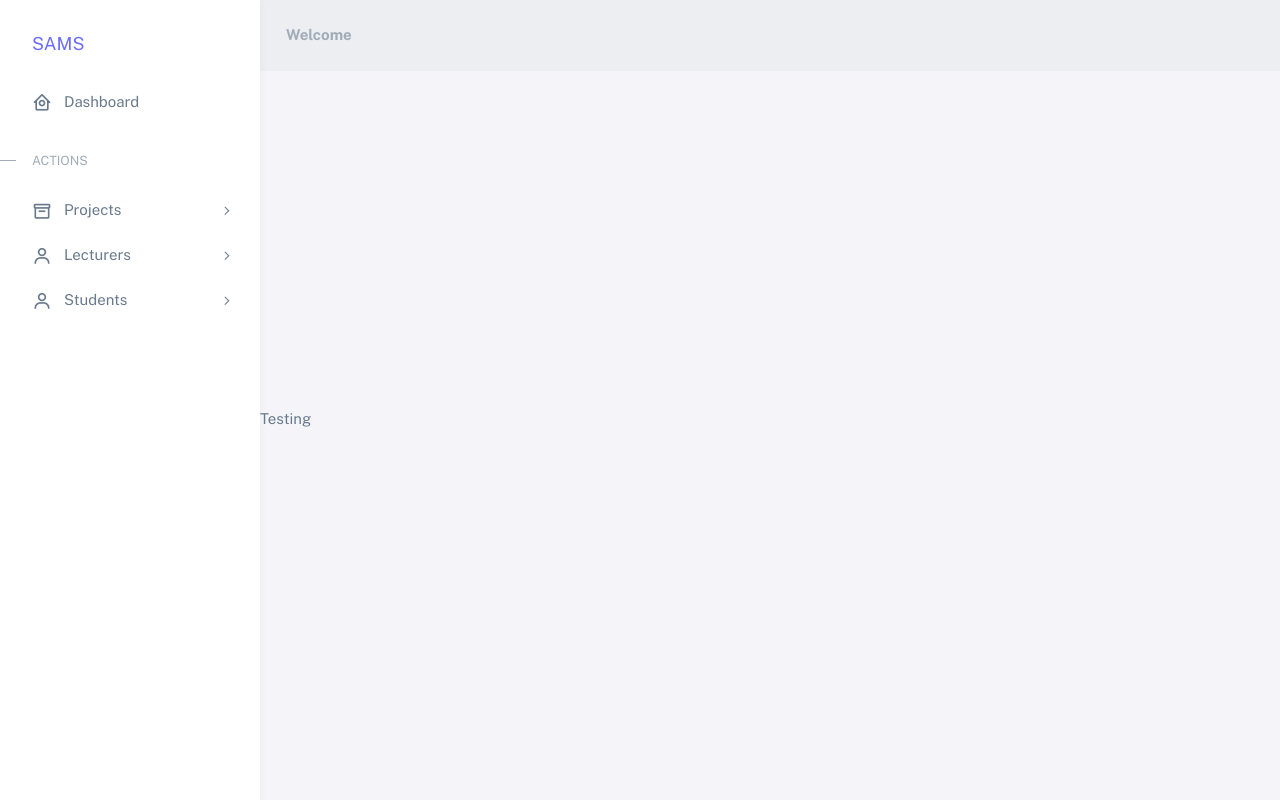
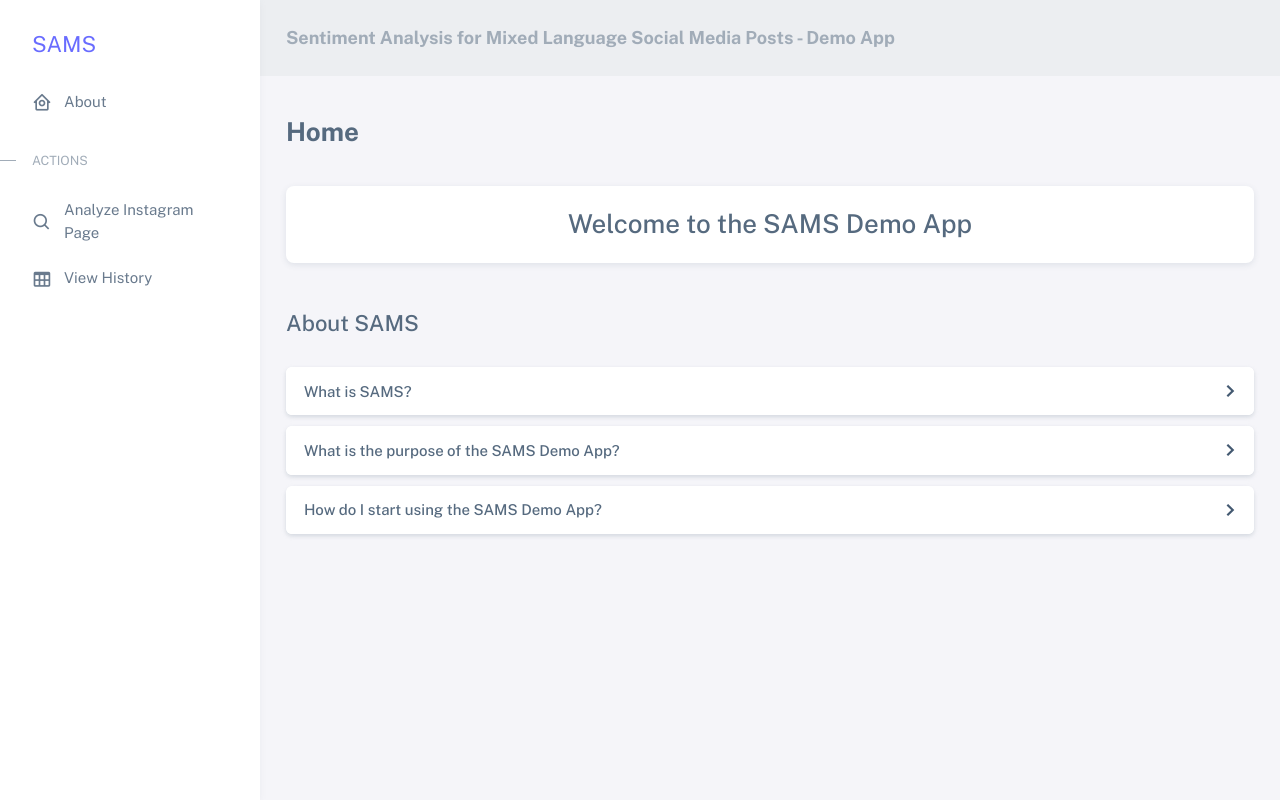
Before and after one commit to IsSoySauceASauce/fyp, a Flask app: page /app in a window 1280 px wide. Run offline with Flask 3, Linux system fonts and the light colour scheme; some libraries are stand-ins or nearby versions.

Commit message:
Added main about page

```diff
--- a/sams_app.py
+++ b/sams_app.py
@@ -20,3 +20,7 @@ class PageSentiment(db.Model):
 @app.route('/app')
 def home_page():
     return render_template('home.html')
+
+@app.route('/app/analyze')
+def analyze():
+    return render_template('analyze.html')
--- /dev/null
+++ b/templates/analyze.html
@@ -0,0 +1,5 @@
+{% extends 'main_layout.html' %}
+
+{% block content %}
+
+{% endblock %}
--- a/templates/home.html
+++ b/templates/home.html
@@ -2,6 +2,96 @@
 
 {% block content %}
 
-<p>Testing</p>
+  <div class="content-wrapper">
+    <div class="container-xxl flex-grow-1 container-p-y">
+      <h4 class="fw-bold py-3 mb-4 fs-3">Home</h4>
+      <div class="card">
+        <h5 class="card-header mx-auto fs-3">Welcome to the SAMS Demo App</h5>
+      </div>
+      <h5 class="mt-5 fs-4">About SAMS</h5>
+      <div class="row">
+        <div class="col-md mb-4 mb-md-0">
+          <div class="accordion mt-3" id="accordionExample">
+            <div class="card accordion-item">
+                <h2 class="accordion-header" id="headingOne">
+                  <button
+                    type="button"
+                    class="accordion-button collapsed"
+                    data-bs-toggle="collapse"
+                    data-bs-target="#accordionOne"
+                    aria-expanded="false"
+                    aria-controls="accordionOne"
+                  >
+                    What is SAMS?
+                  </button>
+                </h2>
+                <div
+                  id="accordionOne"
+                  class="accordion-collapse collapse"
+                  aria-labelledby="headingOne"
+                  data-bs-parent="#accordionExample"
+                >
+                  <div class="accordion-body">
+                    SAMS is a sentiment analysis tool that can predict the sentiment of social media posts that uses a mix of Malay and English language in one sentence.
+                    This is achieved by training a machine learning model using various machine learning algorithms and a dataset of real social media posts, from which the
+                    best performing model was selected.
+                  </div>
+                </div>
+              </div>
+            <div class="card accordion-item">
+              <h2 class="accordion-header" id="headingTwo">
+                <button
+                  type="button"
+                  class="accordion-button collapsed"
+                  data-bs-toggle="collapse"
+                  data-bs-target="#accordionTwo"
+                  aria-expanded="false"
+                  aria-controls="accordionTwo"
+                >
+                  What is the purpose of the SAMS Demo App?
+                </button>
+              </h2>
+              <div
+                id="accordionTwo"
+                class="accordion-collapse collapse"
+                aria-labelledby="headingTwo"
+                data-bs-parent="#accordionExample"
+              >
+                <div class="accordion-body">
+                  This simple web app was created to demonstrate the viability of the SAMS model on predicting real life social media posts. The app will scrape an Instagram page based
+                  on user input for the most recent comments, predict the sentiments of the comments and display a summary of the general sentiment on the page. This data will
+                  then be stored in a database to allow viewing at a later time.
+                </div>
+              </div>
+            </div>
+            <div class="card accordion-item">
+              <h2 class="accordion-header" id="headingThree">
+                <button
+                  type="button"
+                  class="accordion-button collapsed"
+                  data-bs-toggle="collapse"
+                  data-bs-target="#accordionThree"
+                  aria-expanded="false"
+                  aria-controls="accordionThree"
+                >
+                  How do I start using the SAMS Demo App?
+                </button>
+              </h2>
+              <div
+                id="accordionThree"
+                class="accordion-collapse collapse"
+                aria-labelledby="headingThree"
+                data-bs-parent="#accordionExample"
+              >
+                <div class="accordion-body">
+                  Simply click <a href="#">here</a> or the "Analyze Instagram Page" on the sidebar to start using the demo app. You can then enter the
+                  name of the Instagram page that you would like to see the sentiment of and the app will handle the rest for you.
+                </div>
+              </div>
+            </div>
+          </div>
+        </div>
+      </div>
+  </div>
 
 {% endblock %}
--- a/templates/main_layout.html
+++ b/templates/main_layout.html
@@ -50,7 +50,7 @@
         <aside id="layout-menu" class="layout-menu menu-vertical menu bg-menu-theme">
           <div class="app-brand demo">
             <a href="{{ url_for('home_page') }}" class="app-brand-link">
-              <span class="fs-5">SAMS</span>
+              <span class="fs-4">SAMS</span>
             </a>
           </div>
 
@@ -59,9 +59,9 @@
           <ul class="menu-inner py-1">
             <!-- Dashboard -->
             <li class="menu-item">
-              <a href="#" class="menu-link">
+              <a href="{{ url_for('home_page') }}" class="menu-link">
                 <i class="menu-icon tf-icons bx bx-home-circle"></i>
-                <div>Dashboard</div>
+                <div>About</div>
               </a>
             </li>
 
@@ -70,65 +70,18 @@
             </li>
 
             <li class="menu-item">
-                <a href="javascript:void(0);" class="menu-link menu-toggle">
-                    <i class="menu-icon tf-icons bx bx-box"></i>
-                    <div>Projects</div>
-                </a>
-
-                <ul class="menu-sub">
-                    <li class="menu-item">
-                    <a href="#" class="menu-link">
-                        <div>View Projects</div>
-                    </a>
-                    </li>
-                    <li class="menu-item">
-                    <a href="#" class="menu-link">
-                        <div>Add New Project</div>
-                    </a>
-                    </li>
-                </ul>
+              <a href="{{ url_for('analyze') }}" class="menu-link">
+                  <i class="menu-icon tf-icons bx bx-search"></i>
+                  <div>Analyze Instagram Page</div>
+              </a>
             </li>
 
             <li class="menu-item">
-              <a href="javascript:void(0);" class="menu-link menu-toggle">
-                <i class="menu-icon tf-icons bx bx-user"></i>
-                <div>Lecturers</div>
+              <a href="javascript:void(0);" class="menu-link">
+                <i class="menu-icon tf-icons bx bx-table"></i>
+                <div>View History</div>
               </a>
-
-              <ul class="menu-sub">
-                <li class="menu-item">
-                  <a href="#" class="menu-link">
-                    <div>View Lecturers</div>
-                  </a>
-                </li>
-                <li class="menu-item">
-                  <a href="#" class="menu-link">
-                    <div>Register Lecturer Account</div>
-                  </a>
-                </li>
-              </ul>
             </li>
-
-            <li class="menu-item">
-                <a href="javascript:void(0);" class="menu-link menu-toggle">
-                    <i class="menu-icon tf-icons bx bx-user"></i>
-                    <div>Students</div>
-                </a>
-
-                <ul class="menu-sub">
-                    <li class="menu-item">
-                    <a href="#" class="menu-link">
-                        <div>View Students</div>
-                    </a>
-                    </li>
-                    <li class="menu-item">
-                    <a href="#" class="menu-link">
-                        <div>Add New Student</div>
-                    </a>
-                    </li>
-                </ul>
-            </li>
-
           </ul>
         </aside>
         <!-- / Menu -->
@@ -141,7 +94,7 @@
             <nav class="navbar navbar-example navbar-expand-lg bg-light">
                 <div class="container-fluid">
                     <div class="navbar-nav me-auto">
-                        <p class="pt-3 fw-bold">Welcome</p>
+                        <p class="pt-3 fw-bold fs-5">Sentiment Analysis for Mixed Language Social Media Posts  -  Demo App</p>
                     </div>
                 </div>
             </nav>
```
